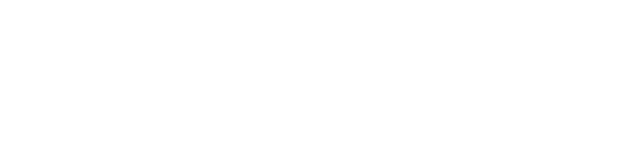
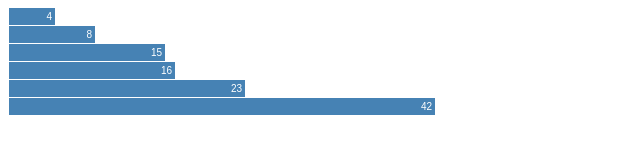
Before and after one commit to destino92/Bar_Chart, a plain HTML site: page index.html in a window 1280 px wide. Shown: the whole page, without its empty margins (0-640 px from the left). Drawn offline with nearby package versions, Linux system fonts and the light colour scheme.

Commit message:
chore: created basic bar charts with d3.js and styling html div's

```diff
--- /dev/null
+++ b/css/style.css
@@ -0,0 +1,8 @@
+.chart div {
+  font: 10px sans-serif;
+  background-color: steelblue;
+  text-align: right;
+  padding: 3px;
+  margin: 1px;
+  color: white;
+}
--- a/index.html
+++ b/index.html
@@ -3,8 +3,15 @@
 <head>
   <meta charset="utf-8">
   <title>Bar Chart</title>
+
+  <link href="css/style.css" rel="stylesheet" >
 </head>
+
 <body>
+  <div class="chart">
+  </div>
 
+  <script src="http://d3js.org/d3.v3.min.js"  charset="utf-8"></script>
+  <script src="js/script.js"></script>
 </body>
 </html>
--- /dev/null
+++ b/js/script.js
@@ -0,0 +1,16 @@
+var data = [4, 8, 15, 16, 23, 42];
+
+var x = d3.scale.linear()
+    .domain([0, d3.max(data)])
+    .range([0, 420]);
+
+// Select the chart container using a class selector
+d3.select(".chart")
+  // Initiate the data join by defining the selection
+  // to wich we will join data.
+  .selectAll("div")
+    // Join data to the selection
+    .data(data)
+  .enter().append("div")
+    .style("width", function(d) { return x(d) + "px"; })
+    .text(function(d) { return d; });
```
